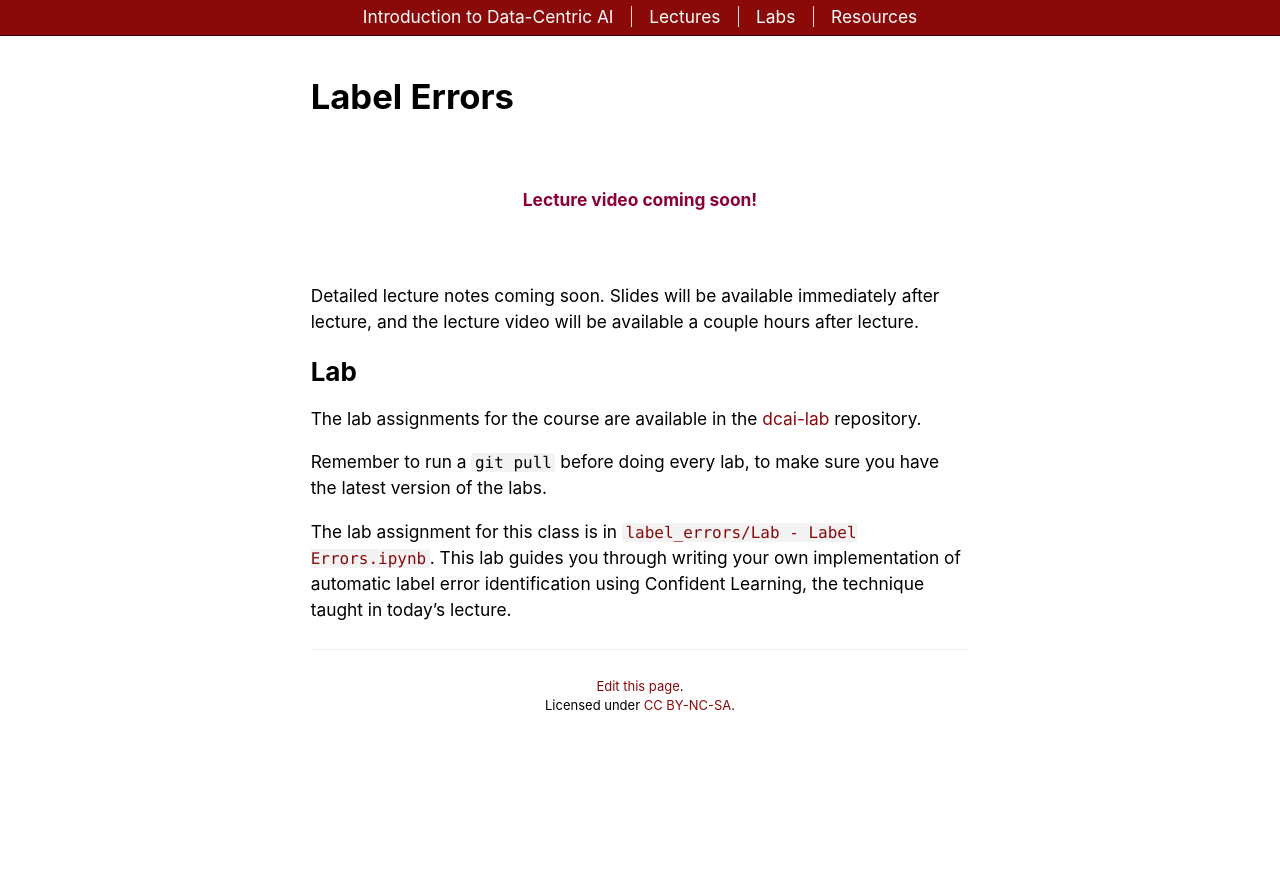
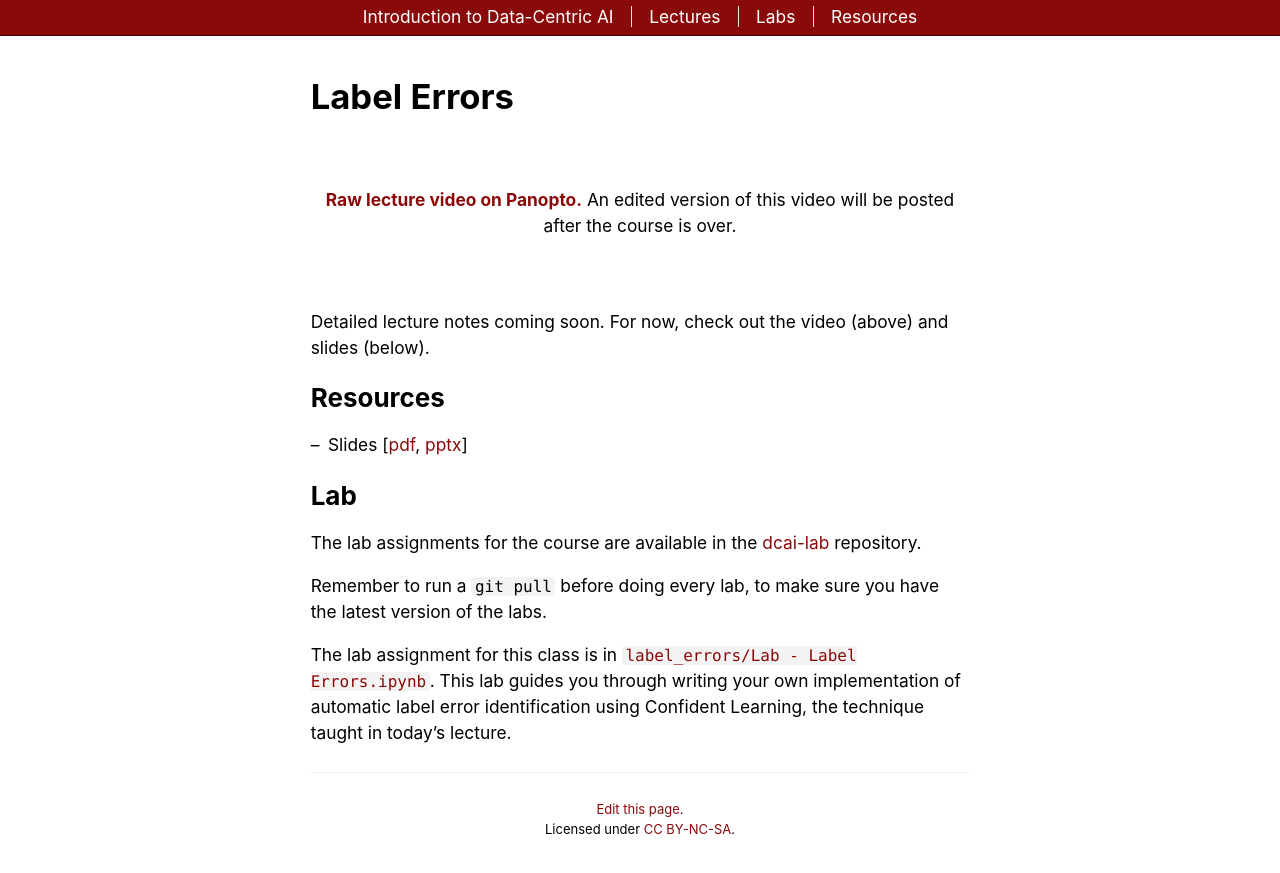
Before and after one commit to dcai-course/dcai-course, a Jekyll site: the page built from _lectures/label-errors.md, in a window 1280 px wide. Shown: the top 873 px of the page. Built offline with Jekyll 4.4.1, drawn with Linux system fonts in a browser that asks for light colours.

Commit message:
Add materials from today's lecture

```diff
--- a/_lectures/label-errors.md
+++ b/_lectures/label-errors.md
@@ -3,12 +3,17 @@ layout: lecture
 title: "Label Errors"
 date: 2023-01-18
 ready: true
+panopto: "https://mit.hosted.panopto.com/Panopto/Pages/Viewer.aspx?id=1773586c-361c-40d9-b972-af85012d2b78"
 video:
   aspect: 56.25
   # id: Wz50FvGG6xU
 ---
 
-Detailed lecture notes coming soon. Slides will be available immediately after lecture, and the lecture video will be available a couple hours after lecture.
+Detailed lecture notes coming soon. For now, check out the video (above) and slides (below).
+
+# Resources
+
+- Slides [[pdf](/lectures/files/lec2.pdf), [pptx](/lectures/files/lec2.pptx)]
 
 # Lab
 
```
Also changed, not shown: 2 other files.
